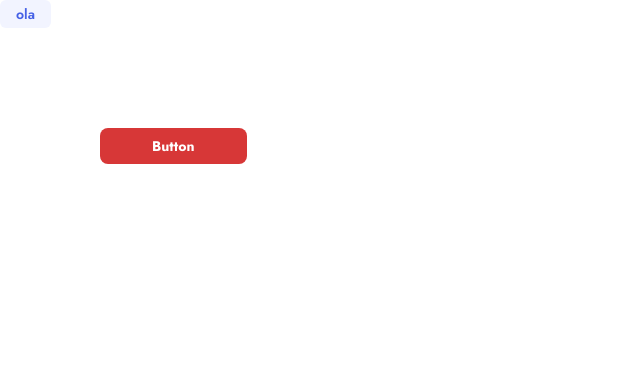
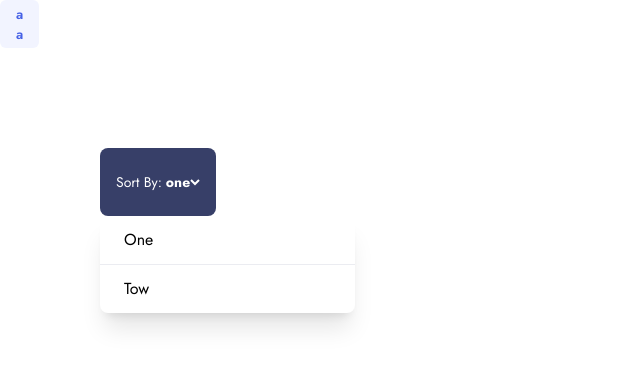
Before and after one commit to prnachap/product-feedback-frontend, a Next.js app: page / in a window 1280 px wide. Shown: the top 366 px of the page, without its empty margins (0-640 px from the left). Built offline with nearby package versions, Linux system fonts and the light colour scheme.

Commit message:
added stylebutton, chip,menulist and menu button components

```diff
--- a/components/Button/StyledButton.tsx
+++ b/components/Button/StyledButton.tsx
@@ -1,5 +1,10 @@
-const StyledButton = () => {
-  return <button className="btn-danger">Button</button>;
+type StyledButtonProps = {
+  className?: string;
+  children?: React.ReactNode;
+};
+
+const StyledButton: React.FC<StyledButtonProps> = ({ className, children }) => {
+  return <button className={className ?? "btn-primary"}>{children}</button>;
 };
 
 export default StyledButton;
--- a/components/Chip/Chip.tsx
+++ b/components/Chip/Chip.tsx
@@ -1,17 +1,18 @@
-// import UpArrowIcon from "../../public/assets/shared/icon-arrow-up.svg";
-
 interface ChipProps {
-  requireIcon?: boolean;
   handleClick?: () => void;
+  children?: React.ReactNode;
 }
 
-const Chip: React.FC<ChipProps> = ({ handleClick }) => {
+const Chip: React.FunctionComponent<ChipProps> = ({
+  handleClick,
+  children,
+}) => {
   return (
     <button
-      className="py-1 px-4 inline-block rounded-md bg-alice-blue text-sm text-indigo-1000 font-semibold hover:bg-lavender-blue   focus:bg-indigo-1000 focus:text-white transition-all"
+      className="flex flex-col justify-center py-1 px-4 rounded-md bg-alice-blue text-sm text-indigo-1000 font-semibold hover:bg-lavender-blue   focus:bg-indigo-1000 focus:text-white transition-all"
       onClick={handleClick}
     >
-      ola
+      {children}
     </button>
   );
 };
--- /dev/null
+++ b/components/DropdownMenu/DropDownMenu.tsx
@@ -0,0 +1,7 @@
+import React from "react";
+
+const DropDownMenu = () => {
+  return <div>DropDownMenu</div>;
+};
+
+export default DropDownMenu;
--- /dev/null
+++ b/components/DropdownMenu/MenuButton.tsx
@@ -0,0 +1,55 @@
+import React from "react";
+import { motion } from "framer-motion";
+
+type MenuButtonProps = {
+  title: string;
+  isMenuOpen: boolean;
+  handleMenu: () => void;
+};
+
+const iconHoverVariant = {
+  initial: {
+    rotate: "0deg",
+  },
+  animate: {
+    rotate: "180deg",
+    transition: {
+      type: "tween",
+      duration: "0.4",
+    },
+  },
+};
+
+const MenuButton: React.FC<MenuButtonProps> = ({
+  title,
+  handleMenu,
+  isMenuOpen,
+}) => {
+  return (
+    <button
+      className="flex items-center px-4 py-6 bg-american-blue-200 text-white text-sm rounded-lg"
+      onClick={handleMenu}
+    >
+      <span className="font-normal">Sort By:</span>
+      <span className="font-bold ml-1">{title}</span>
+      <motion.svg
+        initial="initial"
+        animate={isMenuOpen ? "animate" : "initial"}
+        variants={iconHoverVariant}
+        width="10"
+        height="7"
+        xmlns="http://www.w3.org/2000/svg"
+      >
+        <path
+          d="M1 1l4 4 4-4"
+          stroke="#fff"
+          stroke-width="2"
+          fill="none"
+          fill-rule="evenodd"
+        />
+      </motion.svg>
+    </button>
+  );
+};
+
+export default MenuButton;
--- /dev/null
+++ b/components/DropdownMenu/MenuList.tsx
@@ -0,0 +1,37 @@
+import { useState } from "react";
+import { isEqual } from "lodash";
+import CheckIcon from "../../public/assets/shared/icon-check.svg";
+
+type MenuListProps = {
+  listItems: string[];
+  getSelectedMenu: (selectedMenu: string) => void;
+};
+
+const MenuList: React.FC<MenuListProps> = ({ listItems, getSelectedMenu }) => {
+  const [selectedMenu, setSelectedMenu] = useState<number | null>(null);
+  const handleSelectedMenu = (selectedIndex: number) => {
+    setSelectedMenu(selectedIndex);
+    getSelectedMenu(listItems?.[selectedIndex]);
+  };
+
+  const renderListItems = (listItems: string[]) => {
+    return listItems?.map((item, index) => (
+      <li
+        key={item}
+        className="flex justify-between items-center border-b-[1px] border-solid border-american-blue-100 border-opacity-10 last:border-none px-6 py-3 capitalize cursor-pointer hover:text-purple-1000 transition-all"
+        onClick={() => handleSelectedMenu(index)}
+      >
+        {item}
+        {isEqual(selectedMenu, index) && <CheckIcon />}
+      </li>
+    ));
+  };
+
+  return (
+    <ul className="max-w-[255px]  rounded-lg bg-white shadow-xl">
+      {renderListItems(listItems)}
+    </ul>
+  );
+};
+
+export default MenuList;
--- a/package.json
+++ b/package.json
@@ -15,7 +15,10 @@
   "dependencies": {
     "@mui/material": "^5.10.7",
     "@mui/styled-engine-sc": "^5.10.6",
+    "@svgr/webpack": "^6.5.0",
     "axios": "^0.27.2",
+    "framer-motion": "^7.6.1",
+    "lodash": "^4.17.21",
     "next": "12.3.1",
     "react": "18.2.0",
     "react-dom": "18.2.0",
@@ -23,6 +26,7 @@
     "styled-components": "^5.3.6"
   },
   "devDependencies": {
+    "@types/lodash": "^4.14.186",
     "@types/node": "18.7.23",
     "@types/react": "18.0.21",
     "@types/react-dom": "18.0.6",
--- a/pages/index.tsx
+++ b/pages/index.tsx
@@ -1,9 +1,19 @@
 import type { NextPage } from "next";
+import { useState } from "react";
 import Head from "next/head";
 import StyledButton from "../components/Button/StyledButton";
 import Chip from "../components/Chip/Chip";
+import DropDownMenu from "../components/DropdownMenu/MenuList";
+import MenuButton from "../components/DropdownMenu/MenuButton";
 
 const Home: NextPage = () => {
+  const [selectedMenu, setSelectedMenu] = useState<string>("one");
+  const [openMenu, setOpenMenu] = useState(false);
+  const handleMenu = (selectedMenu: string) => {
+    setSelectedMenu(selectedMenu);
+  };
+  const handleMenuOpen = () => setOpenMenu(!openMenu);
+  // console.log("checking", openMenu);
   return (
     <div>
       <Head>
@@ -15,9 +25,20 @@ const Home: NextPage = () => {
         <link rel="icon" href="/favicon.ico" />
       </Head>
       <main className="card">
-        <Chip />
+        <Chip>
+          <span>a</span>
+          <span>a</span>
+        </Chip>
         <div style={{ margin: "100px" }}>
-          <StyledButton />
+          <MenuButton
+            title={selectedMenu}
+            isMenuOpen={openMenu}
+            handleMenu={handleMenuOpen}
+          />
+          <DropDownMenu
+            listItems={["one", "tow"]}
+            getSelectedMenu={handleMenu}
+          />
         </div>
       </main>
     </div>
--- a/styles/global.css
+++ b/styles/global.css
@@ -24,4 +24,10 @@
   .btn-danger {
     @apply btn-base bg-jasper rounded-lg text-white hover:bg-jasper-light transition-all;
   }
+  .btn-back-primary {
+    @apply btn-base flex items-center bg-transparent hover:underline text-dark-blue-gray border-none;
+  }
+  .btn-back-secondary {
+    @apply btn-base flex items-center justify-center rounded-lg text-white bg-american-blue-200 hover:underline;
+  }
 }
```
Also changed, not shown: 1 other file (tests, documents, lock files or other folders).
